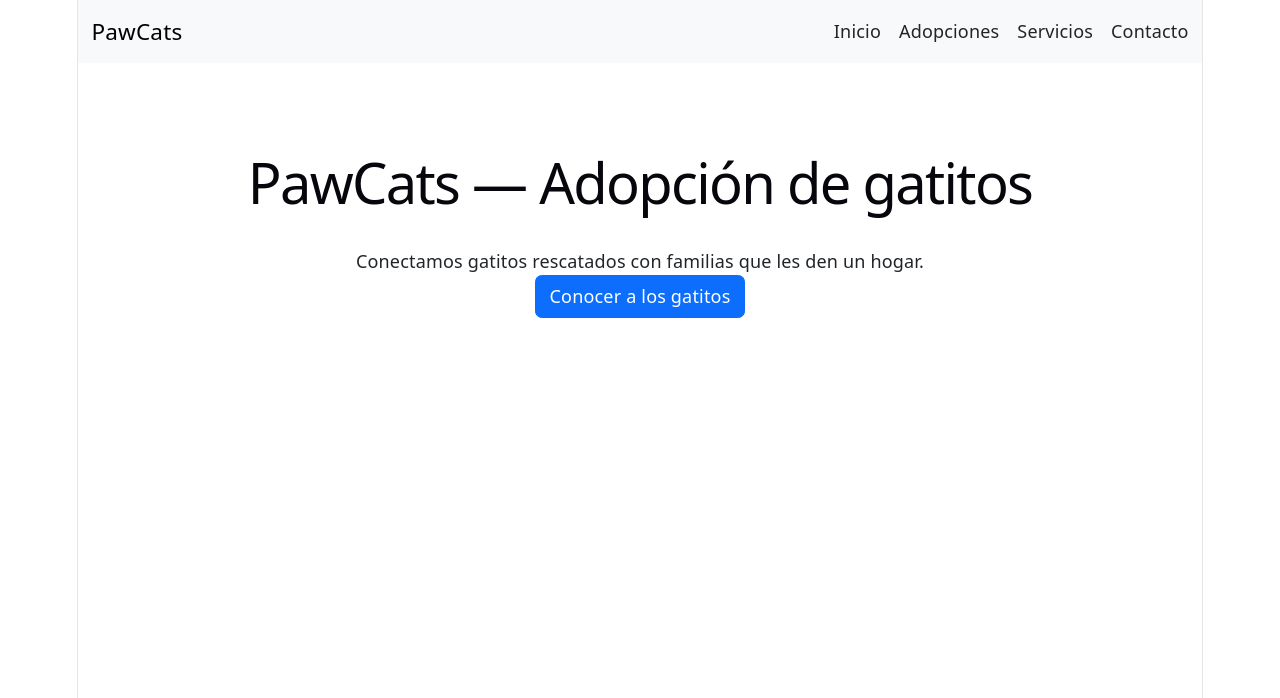
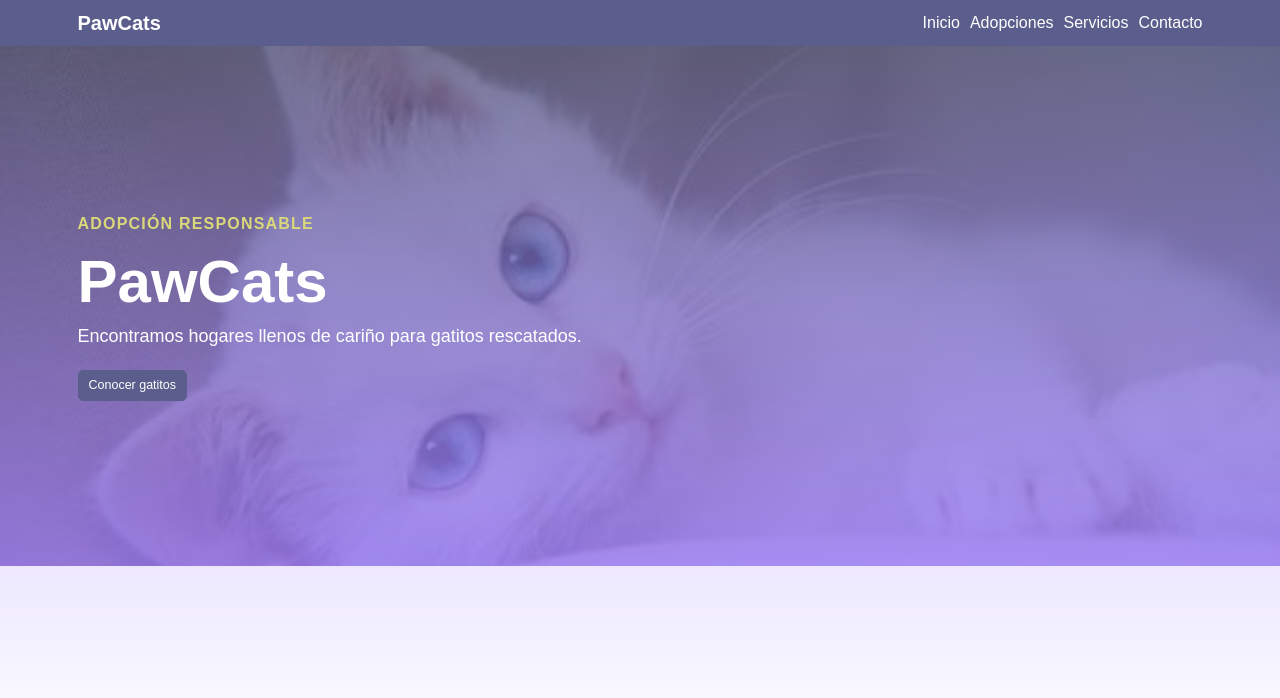
Before and after one commit to dOkuro-01/pets_duoc, a React (Vite) app in the folder frontend/: page / in a window 1280 px wide. Shown: the top 698 px of the page. Built offline with nearby package versions, Linux system fonts and the light colour scheme.

Commit message:
Mejora diseño visual de inicio y servicios

```diff
--- a/frontend/src/App.css
+++ b/frontend/src/App.css
@@ -1,184 +1,120 @@
-.counter {
-  font-size: 16px;
-  padding: 5px 10px;
-  border-radius: 5px;
-  color: var(--accent);
-  background: var(--accent-bg);
-  border: 2px solid transparent;
-  transition: border-color 0.3s;
-  margin-bottom: 24px;
-
-  &:hover {
-    border-color: var(--accent-border);
-  }
-  &:focus-visible {
-    outline: 2px solid var(--accent);
-    outline-offset: 2px;
-  }
+:root {
+  --morado-oscuro: #5b5e8c;
+  --morado: #a383fe;
+  --morado-claro: #ede8ff;
+  --amarillo: #dad87a;
+  --blanco: #ffffff;
 }
 
-.hero {
-  position: relative;
-
-  .base,
-  .framework,
-  .vite {
-    inset-inline: 0;
-    margin: 0 auto;
-  }
-
-  .base {
-    width: 170px;
-    position: relative;
-    z-index: 0;
-  }
-
-  .framework,
-  .vite {
-    position: absolute;
-  }
-
-  .framework {
-    z-index: 1;
-    top: 34px;
-    height: 28px;
-    transform: perspective(2000px) rotateZ(300deg) rotateX(44deg) rotateY(39deg)
-      scale(1.4);
-  }
-
-  .vite {
-    z-index: 0;
-    top: 107px;
-    height: 26px;
-    width: auto;
-    transform: perspective(2000px) rotateZ(300deg) rotateX(40deg) rotateY(39deg)
-      scale(0.8);
-  }
+.hero-inicio {
+  min-height: 520px;
+  display: flex;
+  align-items: center;
+  background:
+    linear-gradient(rgba(91, 94, 140, 0.72), rgba(163, 131, 254, 0.82)),
+    url('/img/luna.jfif') center / cover;
+  color: var(--blanco);
 }
 
-#center {
-  display: flex;
-  flex-direction: column;
-  gap: 25px;
-  place-content: center;
-  place-items: center;
-  flex-grow: 1;
-
-  @media (max-width: 1024px) {
-    padding: 32px 20px 24px;
-    gap: 18px;
-  }
+.hero-contenido {
+  padding-top: 4rem;
+  padding-bottom: 4rem;
 }
 
-#next-steps {
-  display: flex;
-  border-top: 1px solid var(--border);
-  text-align: left;
-
-  & > div {
-    flex: 1 1 0;
-    padding: 32px;
-    @media (max-width: 1024px) {
-      padding: 24px 20px;
-    }
-  }
-
-  .icon {
-    margin-bottom: 16px;
-    width: 22px;
-    height: 22px;
-  }
-
-  @media (max-width: 1024px) {
-    flex-direction: column;
-    text-align: center;
-  }
+.hero-etiqueta {
+  color: var(--amarillo);
+  font-weight: bold;
+  text-transform: uppercase;
+  letter-spacing: 0.12rem;
 }
 
-#docs {
-  border-right: 1px solid var(--border);
-
-  @media (max-width: 1024px) {
-    border-right: none;
-    border-bottom: 1px solid var(--border);
-  }
+.hero-inicio h1 {
+  color: var(--blanco);
+  font-size: clamp(3.5rem, 8vw, 6rem);
+  font-weight: 700;
 }
 
-#next-steps ul {
-  list-style: none;
-  padding: 0;
-  display: flex;
-  gap: 8px;
-  margin: 32px 0 0;
-
-  .logo {
-    height: 18px;
-  }
-
-  a {
-    color: var(--text-h);
-    font-size: 16px;
-    border-radius: 6px;
-    background: var(--social-bg);
-    display: flex;
-    padding: 6px 12px;
-    align-items: center;
-    gap: 8px;
-    text-decoration: none;
-    transition: box-shadow 0.3s;
-
-    &:hover {
-      box-shadow: var(--shadow);
-    }
-    .button-icon {
-      height: 18px;
-      width: 18px;
-    }
-  }
-
-  @media (max-width: 1024px) {
-    margin-top: 20px;
-    flex-wrap: wrap;
-    justify-content: center;
-
-    li {
-      flex: 1 1 calc(50% - 8px);
-    }
-
-    a {
-      width: 100%;
-      justify-content: center;
-      box-sizing: border-box;
-    }
-  }
+.hero-texto {
+  max-width: 560px;
+  font-size: 1.8rem;
+  margin-bottom: 2rem;
 }
 
-#spacer {
-  height: 88px;
-  border-top: 1px solid var(--border);
-  @media (max-width: 1024px) {
-    height: 48px;
-  }
+.btn-primary {
+  background-color: var(--morado-oscuro);
+  border-color: var(--morado-oscuro);
 }
 
-.ticks {
-  position: relative;
-  width: 100%;
+.btn-primary:hover {
+  background-color: #45486f;
+  border-color: #45486f;
+}
 
-  &::before,
-  &::after {
-    content: '';
-    position: absolute;
-    top: -4.5px;
-    border: 5px solid transparent;
-  }
+.card {
+  border: 0;
+  border-radius: 1rem;
+  overflow: hidden;
+  box-shadow: 0 0.4rem 1.2rem rgba(91, 94, 140, 0.2);
+}
 
-  &::before {
-    left: 0;
-    border-left-color: var(--border);
-  }
-  &::after {
-    right: 0;
-    border-right-color: var(--border);
-  }
+.card-body {
+  background-color: var(--blanco);
 }
+
+h1,
+h2 {
+  color: var(--morado-oscuro);
+}
+
+.servicios-pagina {
+  max-width: 1100px;
+  margin: 0 auto;
+}
+
+.servicios-encabezado {
+  padding: 3rem;
+  border-radius: 1.5rem;
+  color: var(--blanco);
+  background: linear-gradient(135deg, #5b5e8c, #a383fe);
+  text-align: center;
+}
+
+.servicios-encabezado h1 {
+  color: var(--blanco);
+  margin-bottom: 1rem;
+}
+
+.servicios-encabezado p:last-child {
+  max-width: 650px;
+  margin: 0 auto;
+}
+
+.service-card {
+  padding: 2.5rem 2rem;
+  border-radius: 1.2rem;
+  background: var(--blanco);
+  text-align: center;
+  box-shadow: 0 0.4rem 1.2rem rgba(91, 94, 140, 0.2);
+}
+
+.service-icon {
+  width: 7rem;
+  height: 7rem;
+  display: flex;
+  align-items: center;
+  justify-content: center;
+  margin: 0 auto 1.5rem;
+  border-radius: 50%;
+  background-color: var(--morado-claro);
+  font-size: 3.5rem;
+}
+
+.service-card h2 {
+  font-size: 2rem;
+  margin-bottom: 1rem;
+}
+
+.service-card p {
+  line-height: 1.6;
+  margin-bottom: 0;
+}
--- a/frontend/src/App.tsx
+++ b/frontend/src/App.tsx
@@ -11,30 +11,65 @@ function App() {
     <>
       <Navbar />
 
-      <main className="container py-5">
+      <main>
         <Routes>
           <Route
             path="/"
             element={
-              <section>
-                <h1>PawCats — Adopción de gatitos</h1>
+              <section className="hero-inicio">
+                <div className="hero-contenido container">
+                  <p className="hero-etiqueta">Adopción responsable</p>
 
-                <p>
-                  Conectamos gatitos rescatados con familias que les den un
-                  hogar.
-                </p>
+                  <h1>PawCats</h1>
 
-                <Link to="/adopciones" className="btn btn-primary">
-                  Conocer a los gatitos
-                </Link>
+                  <p className="hero-texto">
+                    Encontramos hogares llenos de cariño para gatitos
+                    rescatados.
+                  </p>
+
+                  <Link to="/adopciones" className="btn btn-primary btn-lg">
+                    Conocer gatitos
+                  </Link>
+                </div>
               </section>
             }
           />
 
-          <Route path="/adopciones" element={<Adopciones />} />
-          <Route path="/adopciones/:id" element={<DetalleGato />} />
-          <Route path="/contacto" element={<Contacto />} />
-          <Route path="/servicios" element={<Servicios />} />
+          <Route
+            path="/adopciones"
+            element={
+              <main className="container py-5">
+                <Adopciones />
+              </main>
+            }
+          />
+
+          <Route
+            path="/adopciones/:id"
+            element={
+              <main className="container py-5">
+                <DetalleGato />
+              </main>
+            }
+          />
+
+          <Route
+            path="/servicios"
+            element={
+              <main className="container py-5">
+                <Servicios />
+              </main>
+            }
+          />
+
+          <Route
+            path="/contacto"
+            element={
+              <main className="container py-5">
+                <Contacto />
+              </main>
+            }
+          />
         </Routes>
       </main>
     </>
--- a/frontend/src/index.css
+++ b/frontend/src/index.css
@@ -1,111 +1,44 @@
-:root {
-  --text: #6b6375;
-  --text-h: #08060d;
-  --bg: #fff;
-  --border: #e5e4e7;
-  --code-bg: #f4f3ec;
-  --accent: #aa3bff;
-  --accent-bg: rgba(170, 59, 255, 0.1);
-  --accent-border: rgba(170, 59, 255, 0.5);
-  --social-bg: rgba(244, 243, 236, 0.5);
-  --shadow:
-    rgba(0, 0, 0, 0.1) 0 10px 15px -3px, rgba(0, 0, 0, 0.05) 0 4px 6px -2px;
-
-  --sans: system-ui, 'Segoe UI', Roboto, sans-serif;
-  --heading: system-ui, 'Segoe UI', Roboto, sans-serif;
-  --mono: ui-monospace, Consolas, monospace;
-
-  font: 18px/145% var(--sans);
-  letter-spacing: 0.18px;
-  color-scheme: light dark;
-  color: var(--text);
-  background: var(--bg);
-  font-synthesis: none;
-  text-rendering: optimizeLegibility;
-  -webkit-font-smoothing: antialiased;
-  -moz-osx-font-smoothing: grayscale;
-
-  @media (max-width: 1024px) {
-    font-size: 16px;
-  }
-}
-
-@media (prefers-color-scheme: dark) {
-  :root {
-    --text: #9ca3af;
-    --text-h: #f3f4f6;
-    --bg: #16171d;
-    --border: #2e303a;
-    --code-bg: #1f2028;
-    --accent: #c084fc;
-    --accent-bg: rgba(192, 132, 252, 0.15);
-    --accent-border: rgba(192, 132, 252, 0.5);
-    --social-bg: rgba(47, 48, 58, 0.5);
-    --shadow:
-      rgba(0, 0, 0, 0.4) 0 10px 15px -3px, rgba(0, 0, 0, 0.25) 0 4px 6px -2px;
-  }
-
-  #social .button-icon {
-    filter: invert(1) brightness(2);
-  }
-}
-
-#root {
-  width: 1126px;
-  max-width: 100%;
-  margin: 0 auto;
-  text-align: center;
-  border-inline: 1px solid var(--border);
-  min-height: 100svh;
-  display: flex;
-  flex-direction: column;
-  box-sizing: border-box;
+html {
+  font-size: 62.5%;
 }
 
 body {
   margin: 0;
+  min-width: 320px;
+  font-family: Arial, Helvetica, sans-serif;
+  font-size: 1.6rem;
+  color: #27243a;
+  background: linear-gradient(
+    to bottom,
+    #ede8ff 0%,
+    #ffffff 35%,
+    #ffffff 100%
+  );
 }
 
-h1,
-h2 {
-  font-family: var(--heading);
-  font-weight: 500;
-  color: var(--text-h);
+* {
+  box-sizing: border-box;
 }
 
-h1 {
-  font-size: 56px;
-  letter-spacing: -1.68px;
-  margin: 32px 0;
-  @media (max-width: 1024px) {
-    font-size: 36px;
-    margin: 20px 0;
-  }
-}
-h2 {
-  font-size: 24px;
-  line-height: 118%;
-  letter-spacing: -0.24px;
-  margin: 0 0 8px;
-  @media (max-width: 1024px) {
-    font-size: 20px;
-  }
-}
-p {
-  margin: 0;
+a {
+  color: inherit;
 }
 
-code,
-.counter {
-  font-family: var(--mono);
-  display: inline-flex;
-  border-radius: 4px;
-  color: var(--text-h);
+.navbar {
+  background-color: #5b5e8c !important;
 }
 
-code {
-  font-size: 15px;
-  line-height: 135%;
-  padding: 4px 8px;
-  background: var(--code-bg);
+.navbar .navbar-brand,
+.navbar .nav-link {
+  color: #ffffff !important;
 }
+
+.navbar .nav-link:hover,
+.navbar .navbar-brand:hover {
+  color: #dad87a !important;
+}
+
+.navbar .navbar-brand {
+  font-size: 2rem;
+  font-weight: bold;
+}
--- a/frontend/src/pages/Servicios.tsx
+++ b/frontend/src/pages/Servicios.tsx
@@ -1,49 +1,52 @@
 function Servicios() {
+  const servicios = [
+    {
+      icono: '🐾',
+      titulo: 'Adopción responsable',
+      texto:
+        'Orientamos a las familias para que conozcan los cuidados y compromisos antes de adoptar.',
+    },
+    {
+      icono: '🩺',
+      titulo: 'Atención veterinaria',
+      texto:
+        'Promovemos controles veterinarios, vacunación y esterilización para nuestros gatitos.',
+    },
+    {
+      icono: '💜',
+      titulo: 'Acompañamiento',
+      texto:
+        'Entregamos información para ayudar a cada familia durante el proceso de adopción.',
+    },
+  ]
+
   return (
-    <section>
-      <h1>Servicios</h1>
+    <section className="servicios-pagina">
+      <div className="servicios-encabezado">
+        <p className="hero-etiqueta">Cómo ayudamos</p>
 
-      <p>
-        En PawCats apoyamos la adopción responsable y el bienestar de los
-        gatitos rescatados.
-      </p>
+        <h1>Servicios PawCats</h1>
 
-      <div className="row g-4 mt-3">
-        <div className="col-12 col-md-4">
-          <article className="card h-100">
-            <div className="card-body">
-              <h2 className="h4">Adopción responsable</h2>
-              <p>
-                Orientamos a las familias para que conozcan los cuidados y
-                compromisos antes de adoptar.
-              </p>
-            </div>
-          </article>
-        </div>
+        <p>
+          Acompañamos a cada gatito y a cada familia durante todo el proceso de
+          adopción.
+        </p>
+      </div>
 
-        <div className="col-12 col-md-4">
-          <article className="card h-100">
-            <div className="card-body">
-              <h2 className="h4">Atención veterinaria</h2>
-              <p>
-                Promovemos controles veterinarios, vacunación y esterilización
-                para nuestros gatitos.
-              </p>
-            </div>
-          </article>
-        </div>
+      <div className="row g-4 mt-4">
+        {servicios.map((servicio) => (
+          <div className="col-12 col-md-4" key={servicio.titulo}>
+            <article className="service-card h-100">
+              <div className="service-icon" aria-hidden="true">
+                {servicio.icono}
+              </div>
 
-        <div className="col-12 col-md-4">
-          <article className="card h-100">
-            <div className="card-body">
-              <h2 className="h4">Acompañamiento</h2>
-              <p>
-                Entregamos información para ayudar a cada familia durante el
-                proceso de adopción.
-              </p>
-            </div>
-          </article>
-        </div>
+              <h2>{servicio.titulo}</h2>
+
+              <p>{servicio.texto}</p>
+            </article>
+          </div>
+        ))}
       </div>
     </section>
   )
--- a/frontend/vite.config.ts
+++ b/frontend/vite.config.ts
@@ -1,7 +1,7 @@
 import { defineConfig } from 'vite'
 import react from '@vitejs/plugin-react'
 
-export default defineConfig({
+export default defineConfig(({ mode }) => ({
   plugins: [react()],
-  base: '/pets_duoc/',
-})
+  base: mode === 'production' ? '/pets_duoc/' : '/',
+}))
```
Also changed, not shown: frontend/src/data/gatos.ts (+4 -4 lines).
